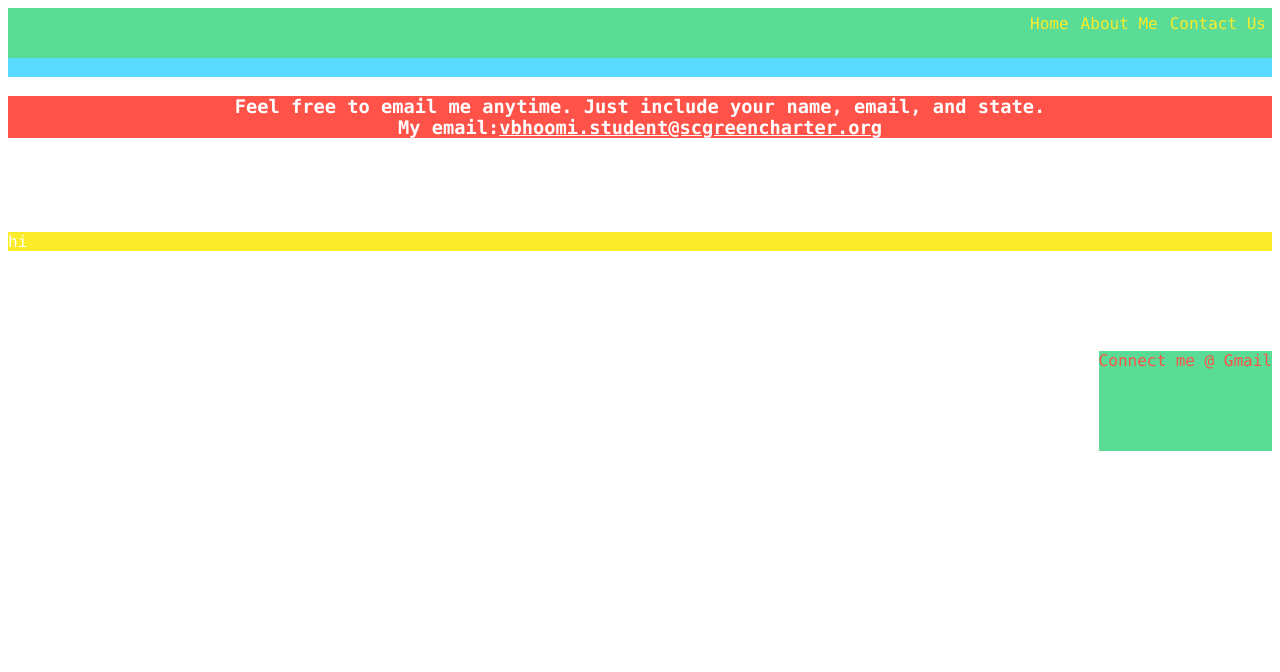
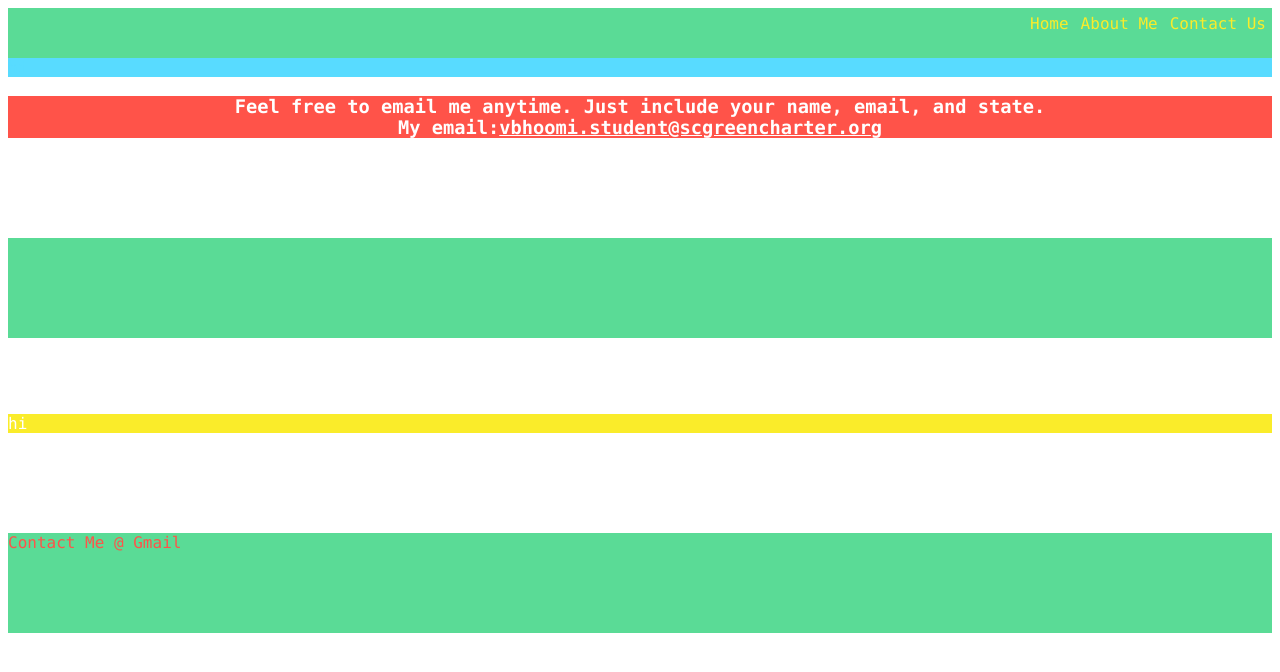
Before and after one commit to Vamshika1/Website1, a plain HTML site: page Contact Us.html in a window 1280 px wide. Drawn offline with Linux system fonts and the light colour scheme.

Commit message:
Update Contact Us.html

```diff
--- a/Contact Us.html
+++ b/Contact Us.html
@@ -13,9 +13,13 @@ header
 {background-color: #5ADB96;
 height: 50px;}
 
-footer
-{background-color: #5ADB96;
-height: 50px;}
+ footer
+    {background-color:#5ADB96;
+      height:100px;
+      margin-top:100px;
+      font-family: Monaco;
+      color:#FF5349 ;
+    }
 
 form
 {color:#58DBFF ;
@@ -38,15 +42,6 @@ a
      div
      {background-color: #FAEC2A;}
 
-	footer
-    {background-color:#5ADB96;
-      height:100px;
-      margin-top:100px;
-      font-family: Monaco;
-      color:#FF5349 ;
-      float:right;
-    }
-
 
 </style>
 </head>
@@ -54,7 +49,7 @@ a
 		<header>
 			 <a href="Contact Us.html">Contact Us</a>
     <a href="About Me.html">About Me</a>
-    <a href="Website.html">Home</a>
+    <a href="Website .html">Home</a>
 		</header>
 		<form>
 			hi
@@ -71,7 +66,7 @@ a
 			hi
 		</div>
 
-	<footer>Connect me @ Gmail</footer>
+		<footer>Contact Me @ Gmail </footer>
 
 
 	</body>
```
